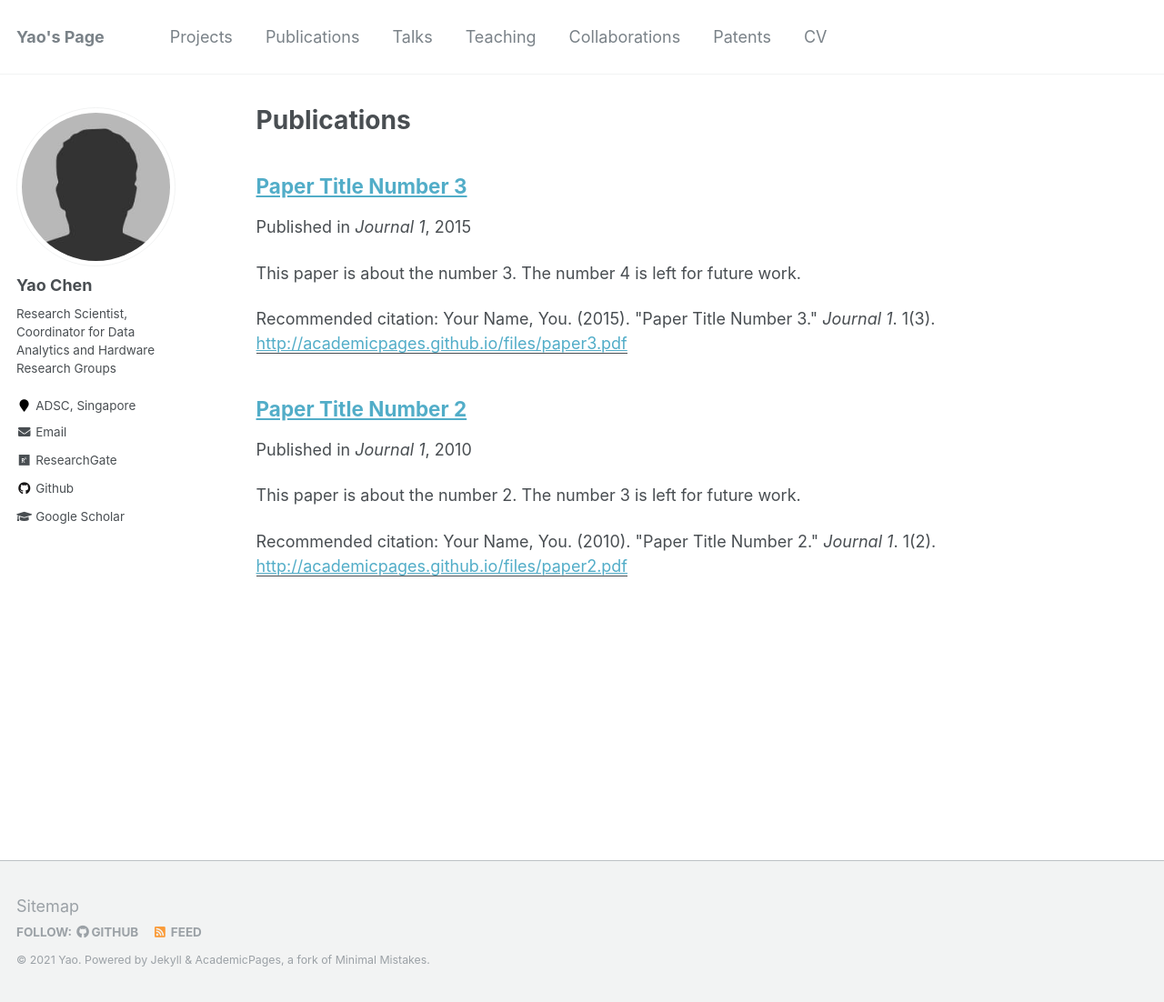
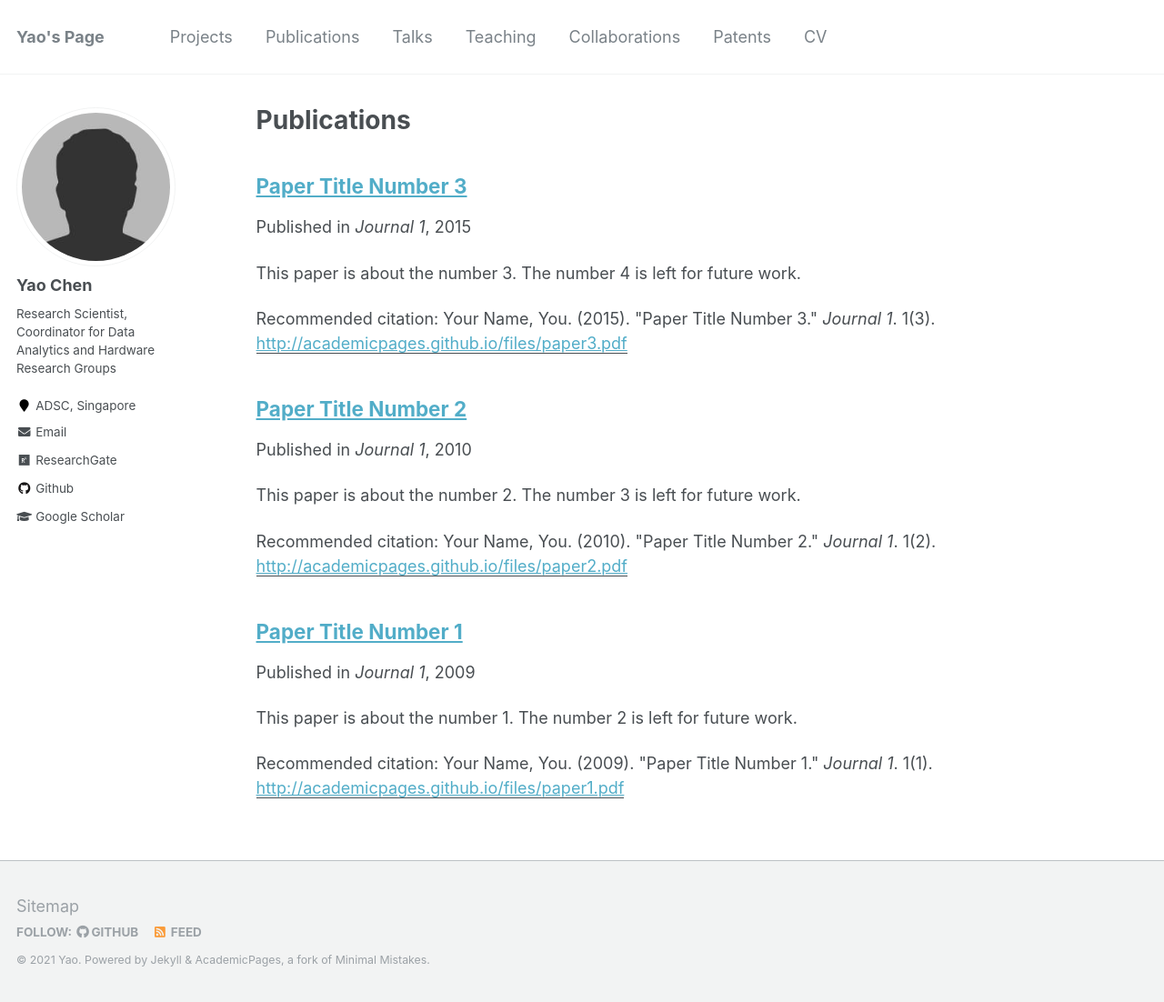
Before and after one commit to microideax/microideax.github.io, a Jekyll site: the page built from _pages/publications.md, in a window 1280 px wide and 1102 px high. Shown: the whole window at 91% size. Built offline with Jekyll 4.4.1, drawn with Linux system fonts in a browser that asks for light colours.

Commit message:
Added paper

```diff
--- /dev/null
+++ b/_publications/2009-10-01-paper-title-number-1.md
@@ -0,0 +1,16 @@
+---
+title: "Paper Title Number 1"
+collection: publications
+permalink: /publication/2009-10-01-paper-title-number-1
+excerpt: 'This paper is about the number 1. The number 2 is left for future work.'
+date: 2009-10-01
+venue: 'Journal 1'
+paperurl: 'http://academicpages.github.io/files/paper1.pdf'
+citation: 'Your Name, You. (2009). &quot;Paper Title Number 1.&quot; <i>Journal 1</i>. 1(1).'
+---
+
+<a href='http://academicpages.github.io/files/paper1.pdf'>Download paper here</a>
+
+This paper is about the number 1. The number 2 is left for future work.
+
+Recommended citation: Your Name, You. (2009). "Paper Title Number 1." <i>Journal 1</i>. 1(1).
```
Also changed, not shown: _publications/2010-10-01-paper-title-number-2.md (+3 -2 lines), _publications/2015-10-01-paper-title-number-3.md (+3 -2 lines).
